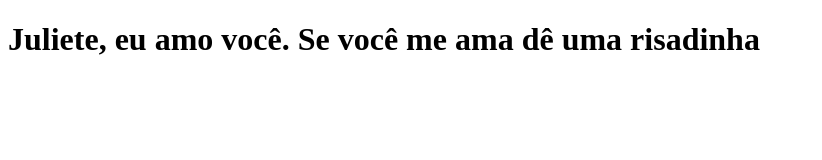
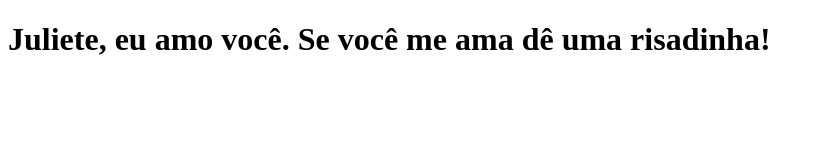
Before and after one commit to DeveloperGilbertoSilva/clone-tabnews, a Next.js app: page / in a window 1280 px wide. Shown: the top 160 px of the page, without its empty margins (0-822 px from the left). Built offline with nearby package versions, Linux system fonts and the light colour scheme.

Commit message:
modifica a frase

```diff
--- a/pages/index.js
+++ b/pages/index.js
@@ -1,5 +1,5 @@
 function Home(){
-    return <h1>Juliete, eu amo você. Se você me ama dê uma risadinha</h1>
+    return <h1>Juliete, eu amo você. Se você me ama dê uma risadinha!</h1>
 }
 
 export default Home; //export default centraliza em uma function, os componentes (funções) que serão renderizados na página
```
